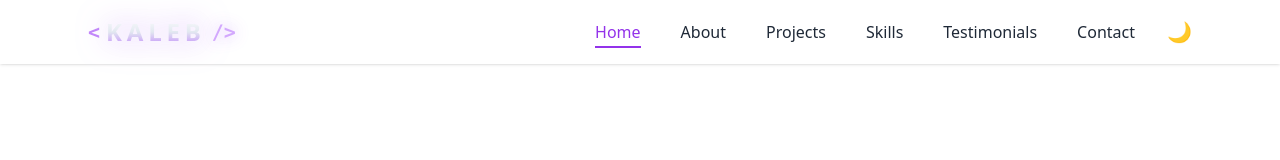
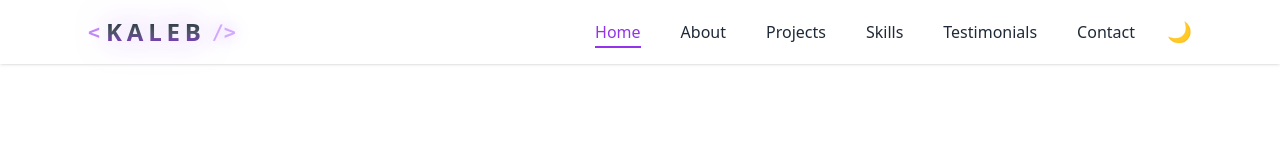
Before and after one commit to Kaleb-07/KalebDev, a React (Vite) app: page / in a window 1280 px wide. Shown: the top 160 px of the page. Built offline with nearby package versions, Linux system fonts and the light colour scheme.

Commit message:
updting the the header logo section

```diff
--- a/src/components/Header/Header.jsx
+++ b/src/components/Header/Header.jsx
@@ -55,11 +55,11 @@ export default function Header() {
                     className="flex items-center gap-1.5 leading-none cursor-pointer group"
                     onClick={() => window.location.reload()}
                 >
-                    <span className="text-purple-500 font-mono text-xl font-bold animate-pulse">&lt;</span>
-                    <span className="text-2xl font-black tracking-[0.2em] bg-clip-text text-transparent bg-gradient-to-b from-white via-slate-200 to-purple-400 drop-shadow-[0_0_15px_rgba(168,85,247,0.55)] transition-all group-hover:drop-shadow-[0_0_20px_rgba(168,85,247,0.7)] uppercase">
+                    <span className="text-purple-500 dark:text-purple-400 font-mono text-xl font-bold animate-pulse">&lt;</span>
+                    <span className="text-2xl font-black tracking-[0.2em] bg-clip-text text-transparent bg-gradient-to-b from-gray-800 via-gray-600 to-purple-600 dark:from-white dark:via-slate-200 dark:to-purple-400 drop-shadow-[0_0_15px_rgba(168,85,247,0.55)] transition-all group-hover:drop-shadow-[0_0_20px_rgba(168,85,247,0.7)] uppercase">
                         KALEB
                     </span>
-                    <span className="text-purple-400 font-mono text-xl font-bold drop-shadow-[0_0_8px_rgba(168,85,247,0.8)] animate-pulse">/&gt;</span>
+                    <span className="text-purple-400 dark:text-purple-300 font-mono text-xl font-bold drop-shadow-[0_0_8px_rgba(168,85,247,0.8)] animate-pulse">/&gt;</span>
                 </div>
 
                 {/* Desktop Nav + Socials + Theme Toggle */}
```
